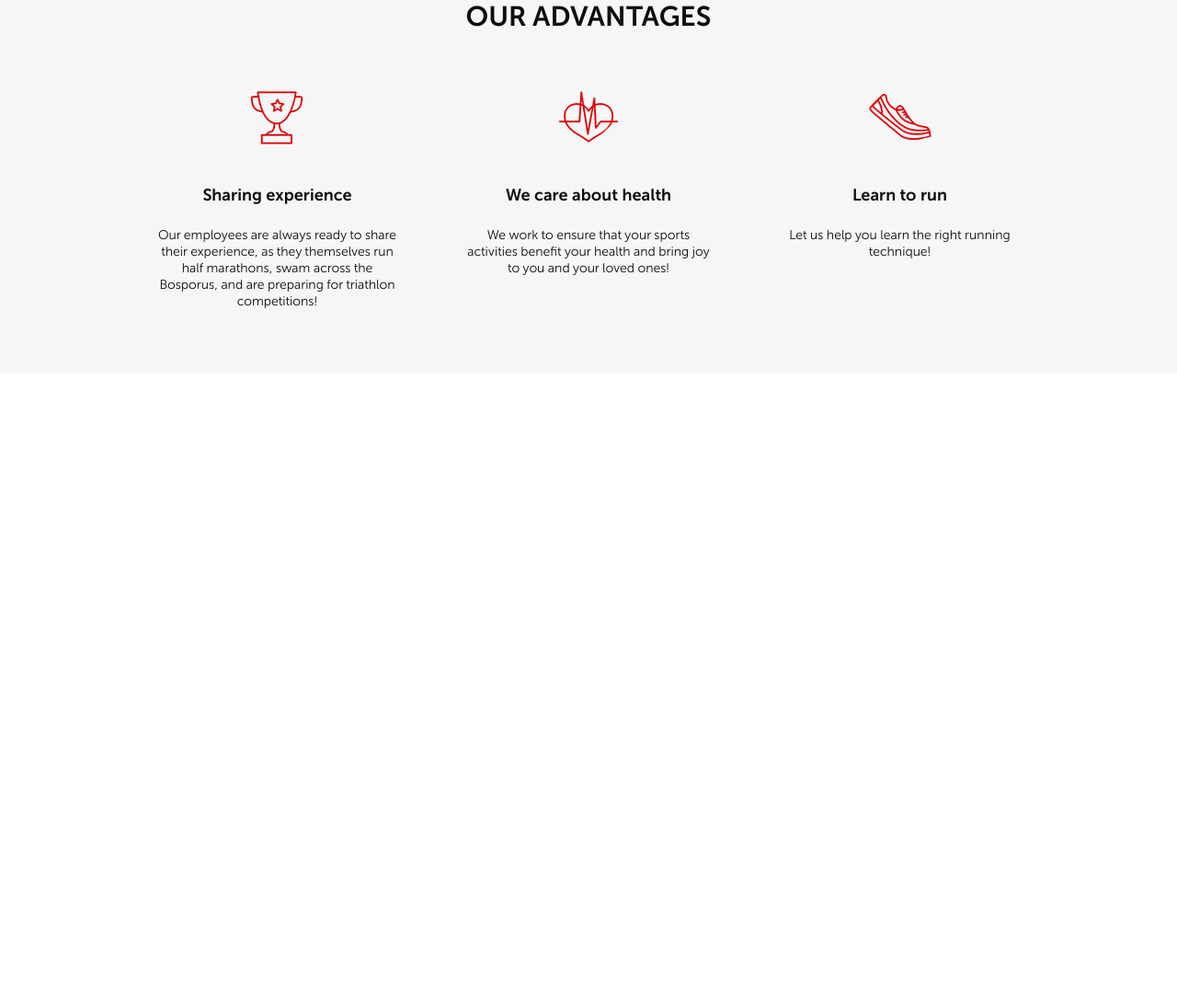
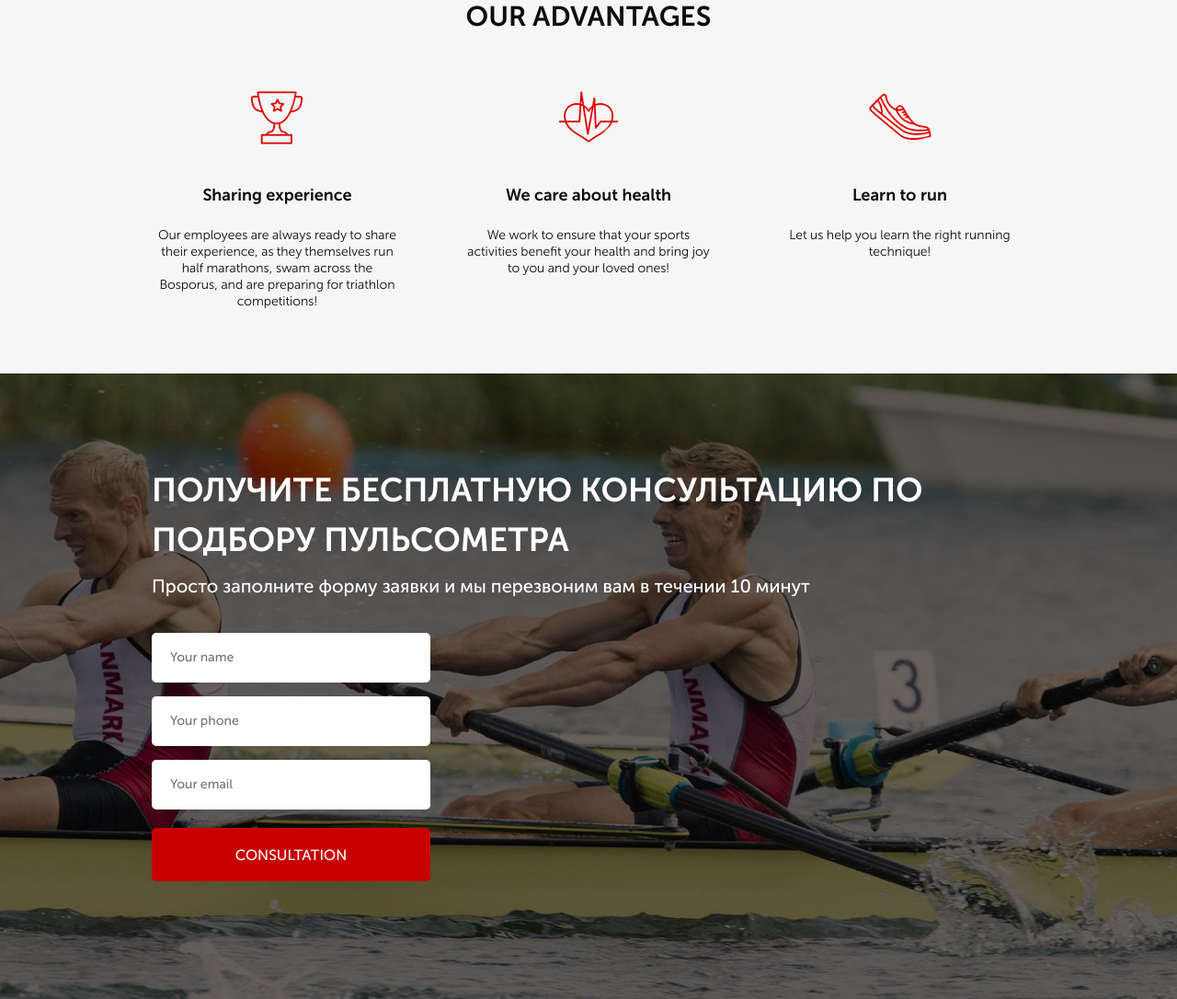
Before and after one commit to OliinykViktor/PulseTrack, a website: page src/index.html in a window 1280 px wide. Shown: the part 761-1847 px from the top of the page at 92% size. Before the commit the page ends 1167 px from the top, so only its background shows below. Drawn offline with Linux system fonts and the light colour scheme.

Commit message:
part_advantages_and_consultation_completed

```diff
--- a/src/index.html
+++ b/src/index.html
@@ -9,7 +9,7 @@
     <link rel="stylesheet" href="css/style.min.css">
 </head>
 <body>
-    <div class="promo">
+    <section class="promo">
         <div class="container">
             <header class="header">
                 <a href="#" class="header__logo">
@@ -49,8 +49,8 @@
                 </div>
             </div>
         </div>
-    </div>
-    <div class="advantages">
+    </section>
+    <section class="advantages">
         <div class="container">
             <h2 class="title">OUR ADVANTAGES</h2>
             <div class="advantages__wrap">
@@ -84,6 +84,19 @@
 
             </div>
         </div>
-    </div>
+    </section>
+    <section class="consultation">
+        <div class="container">
+            <h2 class="title title_left">Получите бесплатную консультацию по подбору пульсометра</h2>
+            <span class="consultation__descr">Просто заполните форму заявки и мы перезвоним вам в течении 10 минут</span>
+            <form action="#" class="feedback-form">
+                <input name="name" placeholder="Your name" required type="text">
+                <input name="phone" placeholder="Your phone" required type="number">
+                <input name="email" placeholder="Your email" required type="email">
+                <button class="button button_submit">CONSULTATION</button>
+            </form>
+        </div>
+    </section>
+
 </body>
 </html>
--- a/src/sass/blocks/_buttons.scss
+++ b/src/sass/blocks/_buttons.scss
@@ -21,5 +21,11 @@
         background: #a80303;
         outline: none;
     }
-
+    &_submit{
+        width: 303px;
+        height: 58px;
+        font-size: 16px;
+        line-height: 25px;
+        text-align: center;
+    }
 }
--- /dev/null
+++ b/src/sass/blocks/_consultation.scss
@@ -0,0 +1,13 @@
+.consultation{
+    min-height: 680px;
+    padding: 100px 0 108px 0;
+    background: url('../../img/main.jpg') center (center/cover) no-repeat;
+    &__descr{
+        font-weight: 500;
+        font-size: 20px;
+        line-height: 30px;
+        display: flex;
+        align-items: flex-end;
+        color: #FFFFFF;
+    }
+}
--- /dev/null
+++ b/src/sass/blocks/_forms.scss
@@ -0,0 +1,21 @@
+.feedback-form{
+    display: flex;
+    flex-direction: column;
+    margin-top: 36px;
+    width: 303px;
+    input{
+        height: 54px;
+        border-radius: 5px;
+        background: #FFFFFF;
+        margin-bottom: 15px;
+        padding: 0 20px;
+        border: none;
+        font-weight: 400;
+        font-size: 14px;
+        line-height: 66px;
+        color: #4B4B4B;
+        &:nth-child(3){
+            margin-bottom: 20px;
+        }
+    }
+}
--- a/src/sass/blocks/_titles.scss
+++ b/src/sass/blocks/_titles.scss
@@ -5,4 +5,12 @@
     display: flex;
     justify-content: center;
     color: #0D0D0D;
+    &_left{
+        font-size: 36px;
+        line-height: 54px;
+        display: flex;
+        align-items: flex-end;
+        text-transform: uppercase;
+        color: #FFFFFF;
+    }
 }
--- a/src/sass/style.scss
+++ b/src/sass/style.scss
@@ -14,3 +14,5 @@
 @import 'blocks/buttons';
 @import 'blocks/advantages';
 @import 'blocks/titles';
+@import 'blocks/consultation';
+@import 'blocks/forms';
```
Also changed, not shown: src/css/style.min.css, src/icons/42586-devushka_shtanga_sport.jpg (added), src/img/main.jpg (added), src/img/main.png.
